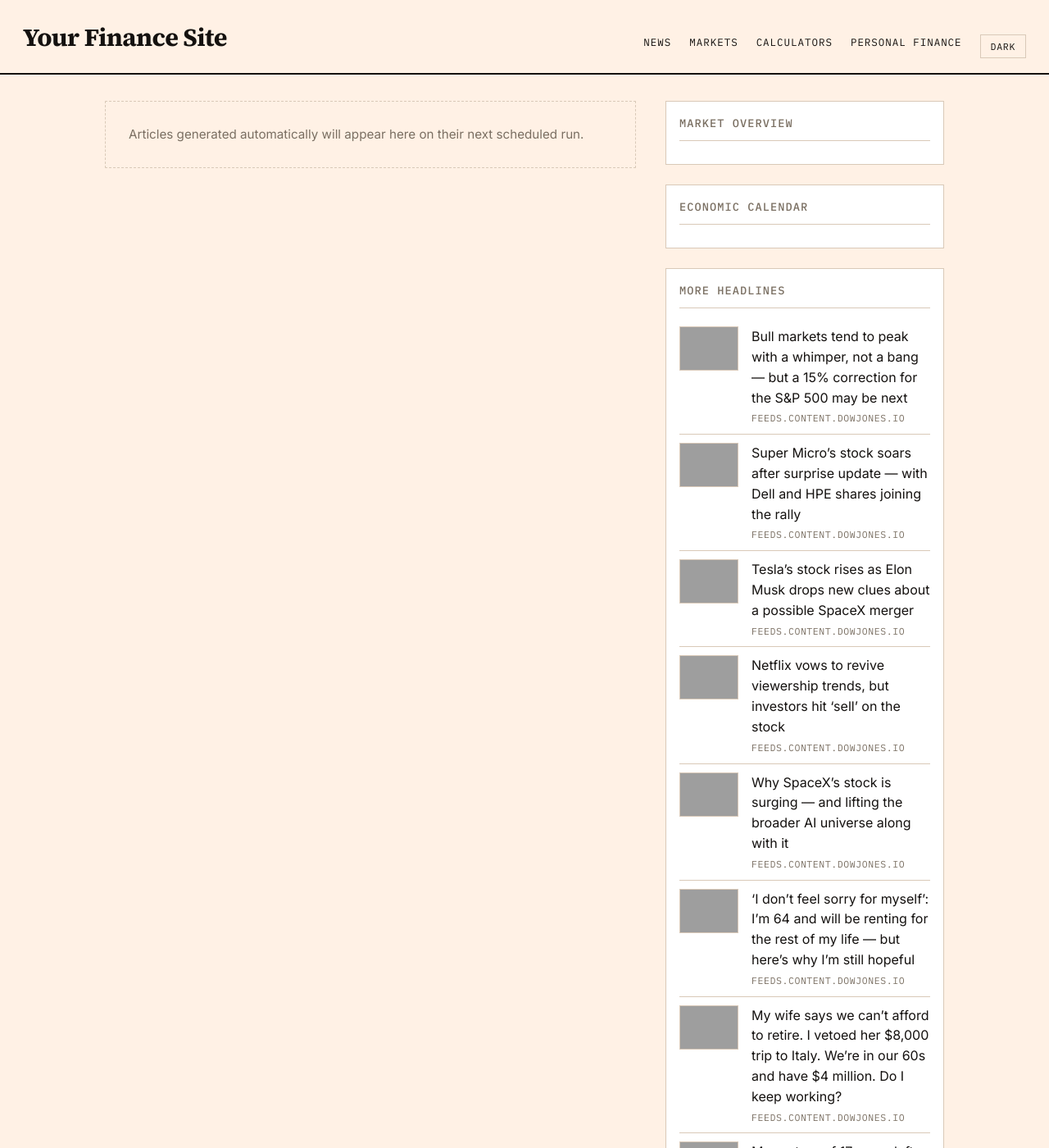
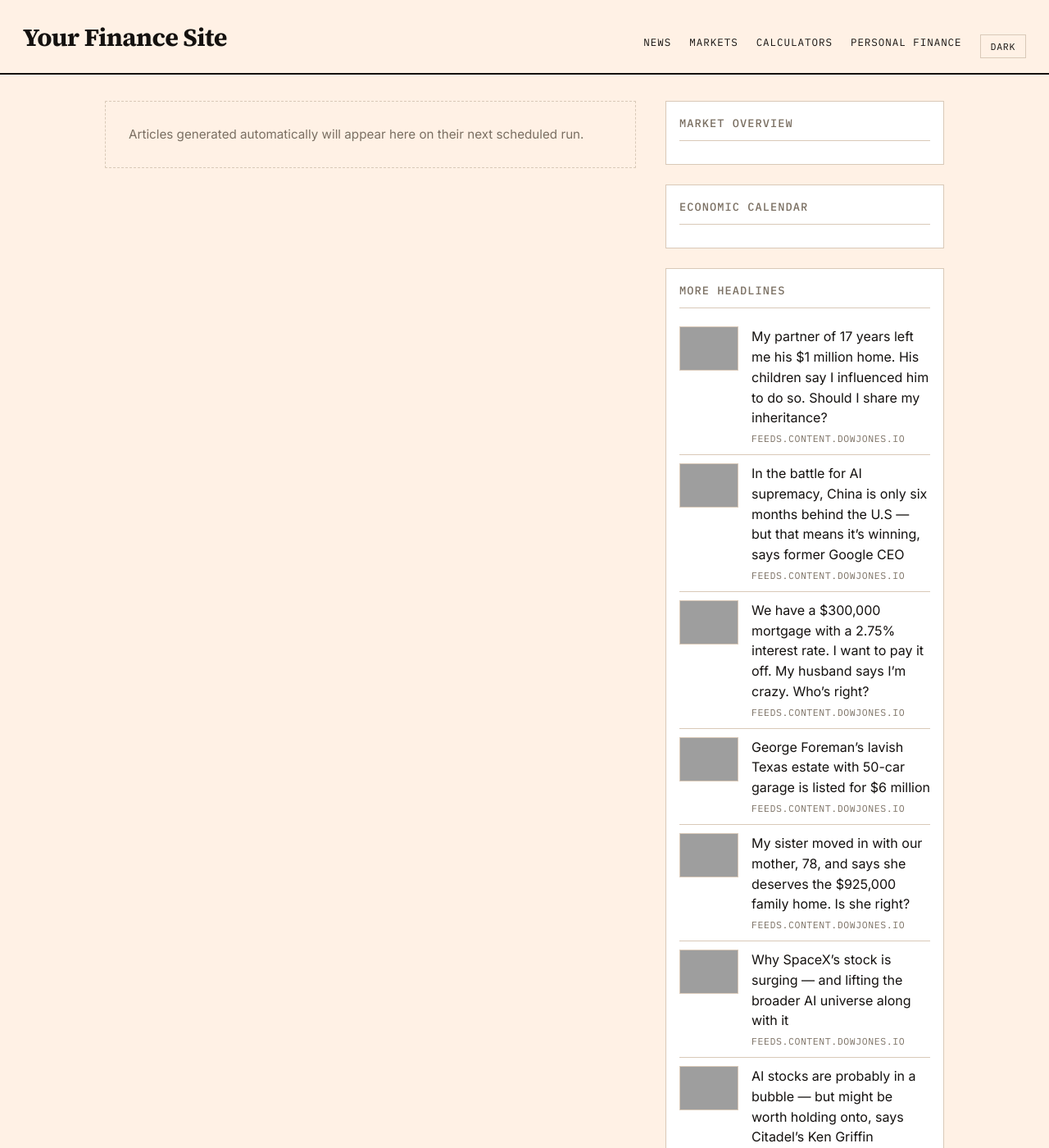
Before and after one commit to GlobTechCo/globtechco.github.io, a Jekyll site: the page built from index.html, in a window 1280 px wide and 1400 px high, cut to the strip 0-1400 px from the top of the window. Shown: the whole strip at 82% size. Built offline with Jekyll 4.4.1, drawn with Linux system fonts in a browser that asks for light colours; a script that is not in the unit is left out; the list of posts is cut into pages by our own code; some of the changed text lies outside the part shown; grey boxes are pictures that could not be loaded.

Commit message:
Auto-content update 2026-10-21

```diff
--- a/_data/aggregator.yml
+++ b/_data/aggregator.yml
@@ -1,3 +1,38 @@
+- title: "My partner of 17 years left me his $1 million home. His children say I influenced him to do so. Should I share my inheritance?"
+  link: "https://www.marketwatch.com/story/my-unmarried-partner-of-17-years-left-me-his-1-1-million-home-his-three-children-are-livid-should-i-share-my-inheritance-a11d593d?mod=mw_rss_topstories"
+  source: "feeds.content.dowjones.io"
+  pubdate: "Wed, 21 Oct 2026 10:15:00 GMT"
+  image: "https://images.mktw.net/im-96138879"
+- title: "In the battle for AI supremacy, China is only six months behind the U.S \u2014 but that means it\u2019s winning, says former Google CEO"
+  link: "https://www.marketwatch.com/story/in-the-battle-for-ai-supremacy-china-is-only-six-months-behind-the-u-s-but-that-means-theyre-winning-says-former-google-ceo-82d71e7a?mod=mw_rss_topstories"
+  source: "feeds.content.dowjones.io"
+  pubdate: "Wed, 21 Oct 2026 10:12:00 GMT"
+  image: "https://images.mktw.net/im-90875355"
+- title: "We have a $300,000 mortgage with a 2.75% interest rate. I want to pay it off. My husband says I\u2019m crazy. Who\u2019s right?"
+  link: "https://www.marketwatch.com/story/we-have-a-300-000-mortgage-with-a-2-75-interest-rate-i-want-to-pay-it-off-my-husband-says-im-crazy-whos-right-4ed15226?mod=mw_rss_topstories"
+  source: "feeds.content.dowjones.io"
+  pubdate: "Wed, 21 Oct 2026 09:15:00 GMT"
+  image: "https://images.mktw.net/im-37061158"
+- title: "George Foreman\u2019s lavish Texas estate with 50-car garage is listed for $6 million"
+  link: "https://www.marketwatch.com/story/george-foremans-lavish-texas-estate-with-50-car-garage-is-listed-for-6-million-d464b764?mod=mw_rss_topstories"
+  source: "feeds.content.dowjones.io"
+  pubdate: "Wed, 21 Oct 2026 09:04:00 GMT"
+  image: "https://images.mktw.net/im-97599493"
+- title: "My sister moved in with our mother, 78, and says she deserves the $925,000 family home. Is she right?"
+  link: "https://www.marketwatch.com/story/my-sister-moved-in-with-our-widowed-mother-78-and-says-she-deserves-the-family-home-is-she-right-7981835d?mod=mw_rss_topstories"
+  source: "feeds.content.dowjones.io"
+  pubdate: "Wed, 21 Oct 2026 09:00:00 GMT"
+  image: "https://images.mktw.net/im-58890018"
+- title: "Why SpaceX\u2019s stock is surging \u2014\u00a0and lifting the broader AI universe along with it"
+  link: "https://www.marketwatch.com/story/why-spacexs-stock-is-surging-and-lifting-the-broader-ai-universe-along-with-it-0cd62f39?mod=mw_rss_topstories"
+  source: "feeds.content.dowjones.io"
+  pubdate: "Wed, 21 Oct 2026 08:55:00 GMT"
+  image: "https://images.mktw.net/im-99240166"
+- title: "AI stocks are probably in a bubble \u2014 but might be worth holding onto, says Citadel\u2019s Ken Griffin"
+  link: "https://www.marketwatch.com/story/ai-stocks-are-probably-in-a-bubble-but-might-be-worth-holding-onto-says-citadels-ken-griffin-87f535ce?mod=mw_rss_topstories"
+  source: "feeds.content.dowjones.io"
+  pubdate: "Wed, 21 Oct 2026 08:50:00 GMT"
+  image: "https://images.mktw.net/im-80048828"
 - title: "Bull markets tend to peak with a whimper, not a bang \u2014 but a 15% correction for the S&P 500 may be next"
   link: "https://www.marketwatch.com/story/bull-markets-tend-to-peak-with-a-whimper-not-a-bang-but-a-15-correction-for-the-s-p-500-may-be-next-dab40e2c?mod=mw_rss_topstories"
   source: "feeds.content.dowjones.io"
@@ -13,38 +48,3 @@
   source: "feeds.content.dowjones.io"
   pubdate: "Wed, 21 Oct 2026 00:14:00 GMT"
   image: "https://images.mktw.net/im-71362137"
-- title: "Netflix vows to revive viewership trends, but investors hit \u2018sell\u2019 on the stock"
-  link: "https://www.marketwatch.com/story/netflix-vows-to-revive-viewership-trends-but-investors-hit-sell-on-the-stock-3e24420a?mod=mw_rss_topstories"
-  source: "feeds.content.dowjones.io"
-  pubdate: "Wed, 21 Oct 2026 00:12:00 GMT"
-  image: "https://images.mktw.net/im-73464745"
-- title: "Why SpaceX\u2019s stock is surging \u2014\u00a0and lifting the broader AI universe along with it"
-  link: "https://www.marketwatch.com/story/why-spacexs-stock-is-surging-and-lifting-the-broader-ai-universe-along-with-it-0cd62f39?mod=mw_rss_topstories"
-  source: "feeds.content.dowjones.io"
-  pubdate: "Tue, 20 Oct 2026 23:10:00 GMT"
-  image: "https://images.mktw.net/im-99240166"
-- title: "\u2018I don\u2019t feel sorry for myself\u2019: I\u2019m 64 and will be renting for the rest of my life \u2014 but here\u2019s why I\u2019m still hopeful"
-  link: "https://www.marketwatch.com/story/my-husband-suffered-a-massive-stroke-at-53-im-64-and-will-rent-for-the-rest-of-my-life-but-im-still-hopeful-46bd6ce9?mod=mw_rss_topstories"
-  source: "feeds.content.dowjones.io"
-  pubdate: "Tue, 20 Oct 2026 22:45:00 GMT"
-  image: "https://images.mktw.net/im-27247005"
-- title: "My wife says we can\u2019t afford to retire. I vetoed her $8,000 trip to Italy. We\u2019re in our 60s and have $4 million. Do I keep working?"
-  link: "https://www.marketwatch.com/story/my-wife-says-we-cant-afford-to-retire-we-have-4-million-do-i-just-keep-working-f1b6b085?mod=mw_rss_topstories"
-  source: "feeds.content.dowjones.io"
-  pubdate: "Tue, 20 Oct 2026 22:30:00 GMT"
-  image: "https://images.mktw.net/im-70454413"
-- title: "My partner of 17 years left me his $1 million home. His children say I influenced him to do so. Should I share my inheritance?"
-  link: "https://www.marketwatch.com/story/my-unmarried-partner-of-17-years-left-me-his-1-1-million-home-his-three-children-are-livid-should-i-share-my-inheritance-a11d593d?mod=mw_rss_topstories"
-  source: "feeds.content.dowjones.io"
-  pubdate: "Tue, 20 Oct 2026 22:27:00 GMT"
-  image: "https://images.mktw.net/im-96138879"
-- title: "Walmart takes aim at Amazon and Costco with new membership program \u2014 but is it a good deal?"
-  link: "https://www.marketwatch.com/story/walmart-takes-aim-at-amazon-and-costco-with-new-membership-program-but-is-it-a-good-deal-8e2292ef?mod=mw_rss_topstories"
-  source: "feeds.content.dowjones.io"
-  pubdate: "Tue, 20 Oct 2026 21:47:00 GMT"
-  image: "https://images.mktw.net/im-42340520"
-- title: "It\u2019s no secret what the best financial advice for retirement is \u2014 but most people ignore it anyway"
-  link: "https://www.marketwatch.com/story/its-no-secret-what-the-best-financial-advice-for-retirement-is-but-most-people-ignore-it-anyway-7c9075c8?mod=mw_rss_topstories"
-  source: "feeds.content.dowjones.io"
-  pubdate: "Tue, 20 Oct 2026 20:57:00 GMT"
-  image: "https://images.mktw.net/im-00601261"
```
